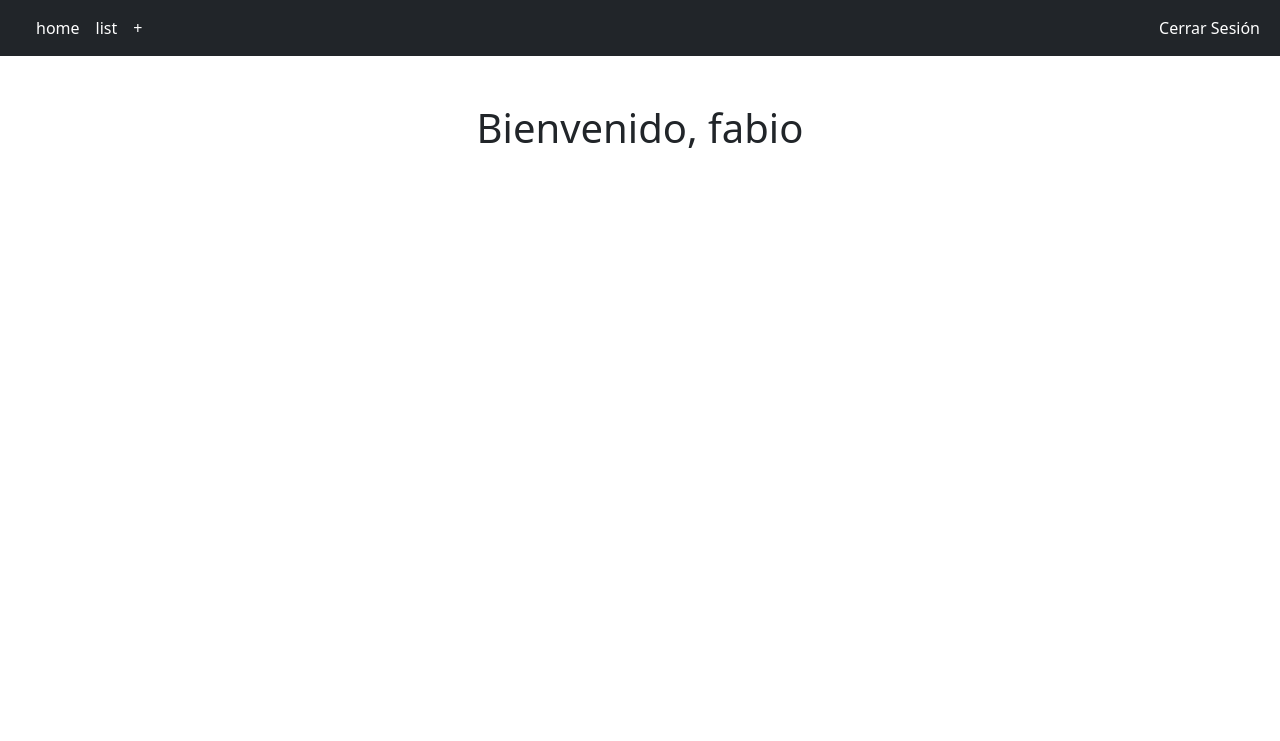
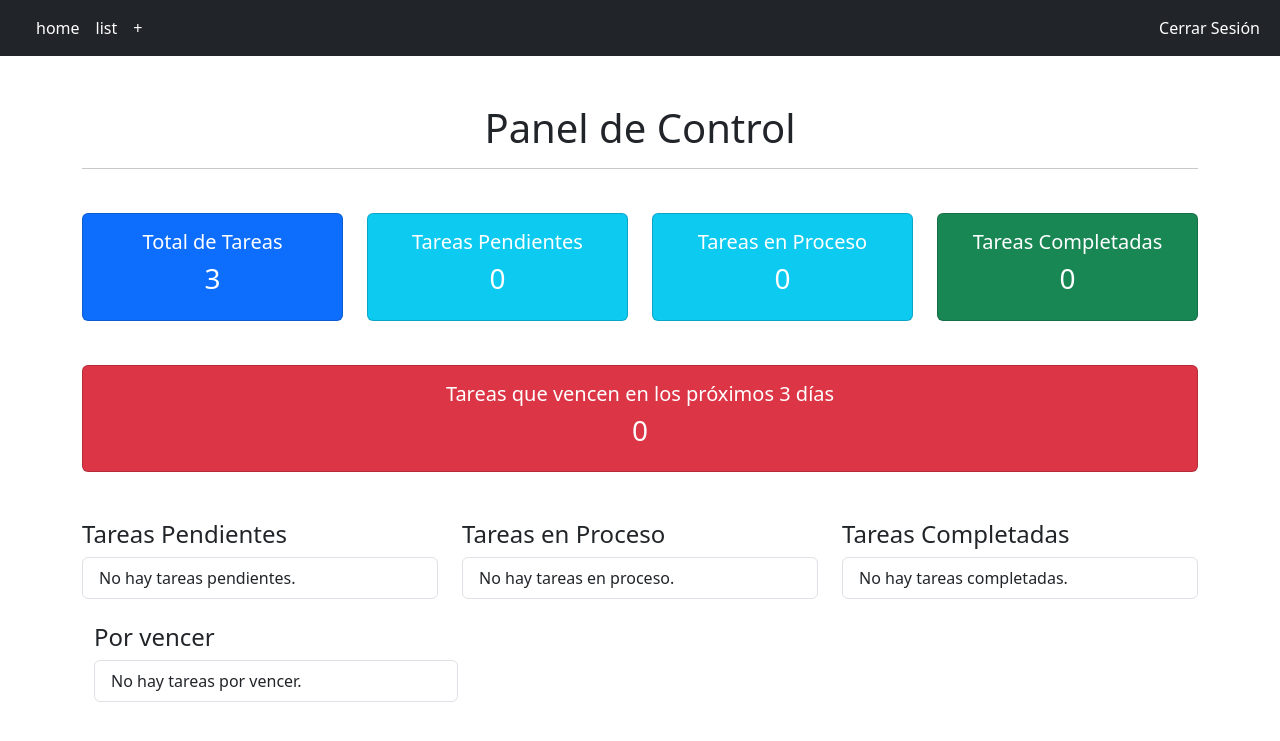
Before and after one commit to maleniadude/task_manager, a Django app: page /dashboard/ in a window 1280 px wide. Shown: the top 741 px of the page. Run offline with Django 5.2, Linux system fonts and the light colour scheme; a user stored in the database is signed in; data comes from the database, SQL or seed files in the repository; both versions use the stored data as it was before the commit; some libraries are stand-ins or nearby versions.

Commit message:
filtrado, búsqueda; actualizar y cerrar sesión
se creo la plantilla actualizar, se cambio la lógica de la vista actualizar. se agrego el botón actualizar para cada tarea.

cambio del filtrado por categoría y búsqueda por titulo
plantilla modificada para realizar las consultas del filtrado y busqueda, funciones creadas dentro de la vista lista para la funcionalidad de las busquedas

cambios en el template dashboard
se modifico el dashboard que se tenia de base por uno mejor para mejor manejo de las variables. y se cambio todo el template dashboard.html para mostrar el resumen de las tareas y ver clasificadas cada tarea

cierre de sesión, se creo una plantilla para confirmar el cierre de sesión que redirecciona de nuevo al login.
se creo un vista Customlogoutview basada en clases para el cierre de sesion

```diff
--- a/sistem/static/css/styles.css
+++ b/sistem/static/css/styles.css
@@ -1,5 +1,5 @@
 .image-small {
     max-width: 1000px;
-    max-height: 1000px;
+    max-height: 100px;
     object-fit: cover;
 }
--- a/sistem/tasks/forms.py
+++ b/sistem/tasks/forms.py
@@ -5,4 +5,4 @@ from .models import Task
 class TaskForm(ModelForm):
     class Meta:
         model = Task
-        fields = fields = ['title', 'subtitle', 'description', 'content', 'fecha_ven', 'estado', 'completed', 'image_frontpage', 'category']
+        fields = fields = ['title', 'subtitle', 'description', 'content', 'fecha_ven', 'update', 'estado', 'image_frontpage', 'category']
--- a/sistem/tasks/templates/dashboard.html
+++ b/sistem/tasks/templates/dashboard.html
@@ -1,29 +1,122 @@
 {% extends 'main.html' %}
 
-{% block title %} Dashboard {% endblock %}
+{% block title %}Dashboard{% endblock %}
 
 {% block content %}
 <div class="container py-5">
-    <h1 class="text-center mb-4">Bienvenido, {{ user.username }}</h1>
+    <h1 class="text-center">Panel de Control</h1>
+    <hr>
 
-    <div class="container">
-        <div class="row row-cols-auto">
-            {% for task in tasks %}
-            <div class="col">
-                <div class="card" style="width: 25rem;">
-                    <img src="{{ task.image_frontpage.url }}" class="card-img-top" alt="Imagen de la tarea">
-                    <div class="card-body">
-                        <h5 class="card-title">{{ task.title }}</h5>
-                        <p class="card-text">{{ task.subtitle }}</p>
-                        <a href="{% url 'task' task.id %}" class="btn btn-primary">Leer detalles</a>
-                        <form method="POST" action="{% url 'task_delete' task.id %}" class="d-inline">
-                            {% csrf_token %}
-                            <button type="submit" class="btn btn-danger">Eliminar</button>
-                        </form>
-                    </div>
+    <div class="row text-center my-4">
+        <!-- Total de Tareas -->
+        <div class="col-md-3">
+            <div class="card bg-primary text-white">
+                <div class="card-body">
+                    <h5>Total de Tareas</h5>
+                    <h3>{{ total_tasks }}</h3>
                 </div>
             </div>
-            {% endfor %}
+        </div>
+
+        <!-- Pendientes -->
+        <div class="col-md-3">
+            <div class="card bg-info text-white">
+                <div class="card-body">
+                    <h5>Tareas Pendientes</h5>
+                    <h3>{{ pending_tasks_count }}</h3>
+                </div>
+            </div>
+        </div>
+
+        <!-- en Proceso -->
+        <div class="col-md-3">
+            <div class="card bg-info text-white">
+                <div class="card-body">
+                    <h5>Tareas en Proceso</h5>
+                    <h3>{{ in_progress_tasks_count }}</h3>
+                </div>
+            </div>
+        </div>
+
+        <!-- Completadas -->
+        <div class="col-md-3">
+            <div class="card bg-success text-white">
+                <div class="card-body">
+                    <h5>Tareas Completadas</h5>
+                    <h3>{{ completed_tasks_count }}</h3>
+                </div>
+            </div>
+        </div>
+    </div>
+
+    <!-- por vencer -->
+    <div class="row text-center">
+        <div class="col-md-12">
+            <div class="card bg-danger text-white">
+                <div class="card-body">
+                    <h5>Tareas que vencen en los próximos 3 días</h5>
+                    <h3>{{ upcoming_tasks_count }}</h3>
+                </div>
+            </div>
+        </div>
+    </div>
+
+    <!-- Lista de tareas -->
+    <div class="row mt-5">
+        <div class="col-md-4">
+            <h4>Tareas Pendientes</h4>
+            <ul class="list-group">
+                {% for task in pending_tasks %}
+                    <li class="list-group-item">
+                        {{ task.title }}
+                        <a href="{% url 'task' task.id %}" class="btn btn-sm btn-primary float-end">Ver</a>
+                    </li>
+                {% empty %}
+                    <li class="list-group-item">No hay tareas pendientes.</li>
+                {% endfor %}
+            </ul>
+        </div>
+        <div class="col-md-4">
+            <h4>Tareas en Proceso</h4>
+            <ul class="list-group">
+                {% for task in in_progress_tasks %}
+                    <li class="list-group-item">
+                        {{ task.title }}
+                        <a href="{% url 'task' task.id %}" class="btn btn-sm btn-primary float-end">Ver</a>
+                    </li>
+                {% empty %}
+                    <li class="list-group-item">No hay tareas en proceso.</li>
+                {% endfor %}
+            </ul>
+        </div>
+        <div class="col-md-4">
+            <h4>Tareas Completadas</h4>
+            <ul class="list-group">
+                {% for task in completed_tasks %}
+                    <li class="list-group-item">
+                        {{ task.title }}
+                        <a href="{% url 'task' task.id %}" class="btn btn-sm btn-primary float-end">Ver</a>
+                    </li>
+                {% empty %}
+                    <li class="list-group-item">No hay tareas completadas.</li>
+                {% endfor %}
+            </ul>
+        </div>
+    </div>
+
+    <div class="container py-4">
+        <div class="col-md-4">
+            <h4>Por vencer</h4>
+            <ul class="list-group">
+                {% for task in upcoming_tasks %}
+                    <li class="list-group-item">
+                        {{ task.title }}
+                        <a href="{% url 'task' task.id %}" class="btn btn-sm btn-danger float-end">Ver</a>
+                    </li>
+                {% empty %}
+                    <li class="list-group-item">No hay tareas por vencer.</li>
+                {% endfor %}
+            </ul>
         </div>
     </div>
 </div>
--- a/sistem/tasks/templates/task_confirm_delete.html
+++ b/sistem/tasks/templates/task_confirm_delete.html
@@ -20,11 +20,11 @@
                     </div>
                     <div class="card-body text-center">
                         <p>¿Estás seguro de que deseas eliminar esta tarea?</p>
-                        <p><strong>{{ object.titulo }}</strong></p>
+                        <p>{{ object.title }}</p>
                         <form method="post">
                             {% csrf_token %}
                             <input class="btn btn-danger" type="submit" value="Eliminar">
-                            <a href="{% url 'task_list' %}" class="btn btn-secondary">Cancelar</a>
+                            <a href="{% url 'task' task.id %}" class="btn btn-secondary">Cancelar</a>
                         </form>
                     </div>
                 </div>
--- a/sistem/tasks/urls.py
+++ b/sistem/tasks/urls.py
@@ -2,20 +2,19 @@ from django.urls import path
 from .views import TaskCreate, TaskDeleteView, TaskDetailView, TaskListView, TaskUpdateView
 from django.contrib.auth.views import LoginView, LogoutView
 from django.urls import path
-from .views import RegisterView, Dashboard
+from .views import RegisterView, DashboardView, CustomLogoutView
 from tasks import views
 
 urlpatterns = [
-    path('dashboard/', Dashboard.as_view(), name='dashboard'),
-
+    path('dashboard/', DashboardView.as_view(), name='dashboard'),
     path('tasks/', TaskListView.as_view(), name='task_list'),
     path('task/<uuid:pk>/', TaskDetailView.as_view(), name='task'),
 
     path('tasks/create/', TaskCreate.as_view(), name='task_create'),
-    path('tasks/<uuid:pk>/update/', TaskUpdateView.as_view(), name='task_update'),
+    path('task/<uuid:pk>/update/', TaskUpdateView.as_view(), name='task_update'),
     path('tasks/<uuid:pk>/delete/', TaskDeleteView.as_view(), name='task_delete'),
 
     path('login/', LoginView.as_view(template_name='Registration/login.html'), name='login'),
-    path('logout/', LogoutView.as_view(next_page='/login/'), name='logout'),
+    path('logout/', CustomLogoutView.as_view(template_name = 'Registration/logout.html'), name='logout'),
     path('register/', RegisterView.as_view(), name='register'),
 ]
--- a/sistem/tasks/views.py
+++ b/sistem/tasks/views.py
@@ -1,6 +1,6 @@
 from django.views.generic.base import TemplateView
-from datetime import date, timedelta
-from django.shortcuts import redirect, render
+from django.utils.timezone import now, timedelta
+from django.db.models import Q
 from .forms import TaskForm
 from tasks.models import Category, Task
 from django.views.generic import ListView, DetailView, CreateView, UpdateView, DeleteView
@@ -10,7 +10,6 @@ from django.urls import reverse_lazy
 from django.contrib.auth.models import User
 from django.contrib.auth.views import LoginView
 from django.http import Http404
-
 
 class RegisterView(CreateView):
     model = User
@@ -33,19 +32,37 @@ class CustomLoginView(LoginView):
     def get_success_url(self):
         return reverse_lazy('dashboard')
 
-class Dashboard(LoginRequiredMixin, TemplateView):
+class CustomLogoutView(LoginView):
+    template_name = 'Registration/logout.html'
+
+    def get_success_url(self):
+        return reverse_lazy('login')
+
+class DashboardView(TemplateView):
     template_name = 'dashboard.html'
 
     def get_context_data(self, **kwargs):
         context = super().get_context_data(**kwargs)
-        user_tasks = Task.objects.filter(usuario=self.request.user)
-        context['total_tareas'] = user_tasks.count()
-        context['pendientes'] = user_tasks.filter(estado='P').count()
-        context['en_proceso'] = user_tasks.filter(estado='E').count()
-        context['completadas'] = user_tasks.filter(estado='C').count()
-        context['proximas_vencer'] = user_tasks.filter(
-            fecha_ven__range=[date.today(), date.today() + timedelta(days=3)]
+        user = self.request.user
+
+        user_tasks = Task.objects.filter(usuario=user)
+        context['total_tasks'] = user_tasks.count()
+
+        context['pending_tasks'] = user_tasks.filter(estado='pending_tasks')
+        context['pending_tasks_count'] = context['pending_tasks'].count()
+
+        context['in_progress_tasks'] = user_tasks.filter(estado='in_progress_tasks')
+        context['in_progress_tasks_count'] = context['in_progress_tasks'].count()
+
+        context['completed_tasks'] = user_tasks.filter(estado='completed_tasks')
+        context['completed_tasks_count'] = context['completed_tasks'].count()
+
+        upcoming_deadline = now() + timedelta(days=3)
+        context['upcoming_tasks'] = user_tasks.filter(
+            fecha_ven__lte=upcoming_deadline,
+            fecha_ven__gte=now()
         )
+        context['upcoming_tasks_count'] = context['upcoming_tasks'].count()
         return context
 
 class TaskCreate(LoginRequiredMixin, CreateView):
@@ -63,17 +80,30 @@ class TaskListView(LoginRequiredMixin, ListView):
     template_name = 'task_list.html'
 
     def get_queryset(self):
-        queryset = Task.objects.filter(usuario=self.request.user)
+        user = self.request.user
 
-        category = self.request.GET.get('category')
-        if category:
-            queryset = queryset.filter(categorys__id=category)
+        category_filter = self.request.GET.get('category', None)
+        search_query = self.request.GET.get('q', '')
 
-        search_query = self.request.GET.get('q')
+        queryset = Task.objects.filter(usuario=user)
+
         if search_query:
-            queryset = queryset.filter(titulo__icontains=search_query)
+            queryset = queryset.filter(
+                Q(title__icontains=search_query) |
+                Q(description__icontains=search_query)
+            )
+
+        if category_filter:
+            queryset = queryset.filter(category=category_filter)
 
         return queryset
+
+    def get_context_data(self, **kwargs):
+        context = super().get_context_data(**kwargs)
+        context['categories'] = Category.objects.all()
+        context['search_query'] = self.request.GET.get('q', '')
+        context['selected_category'] = self.request.GET.get('category', None)
+        return context
 
 class TaskDetailView(LoginRequiredMixin, DetailView):
     model = Task
@@ -87,23 +117,13 @@ class TaskDetailView(LoginRequiredMixin, DetailView):
 
 class TaskUpdateView(LoginRequiredMixin, UpdateView):
     model = Task
-    fields = '__all__'
+    form_class = TaskForm
     template_name = 'task_update.html'
-    def edit(request, task_id):
-        task = Task.objects.get(id=task_id)
+    success_url = '/tasks/'
 
-        if request.method == 'POST':
-            task.title = request.POST.get('title')
-            task.description = request.POST.get('description')
-            task.fecha_ven = request.POST.get('fecha_ven')
-            task.estado = request.POST.get('estado')
-            category_ids = request.POST.getlist('categories')
-
-            task.category.set(category_ids)
-            task.save()
-            return redirect('dashboard')
-
-        categories = Category.objects.all()
+    def form_valid(self, form):
+        form.instance.usuario = self.request.user
+        return super().form_valid(form)
 
 class TaskDeleteView(LoginRequiredMixin, DeleteView):
     model = Task
```
Also changed, not shown: sistem/tasks/models.py (+4 -5 lines), sistem/tasks/templates/Registration/logout.html (+7 -2 lines), sistem/tasks/templates/task.html (+40 -9 lines), sistem/tasks/templates/task_list.html (+12 -7 lines), sistem/tasks/templates/task_update.html (+40 -0 lines), sistem/db.sqlite3, sistem/static/images/Columbina_credits_to_Mollycoddle_ee_on_tiktok.jpg (added), sistem/static/images/WhatsApp_Image_2024-09-22_at_4.06.06_PM.jpeg (added), sistem/static/images/artworks-KkMc34WB2SNA-0-t500x500.jpg (added), sistem/static/images/artworks-KkMc34WB2SNA-0-t500x500_TPO2lQK.jpg (added), sistem/static/images/ecc4208f10ef65787d9b9c1a43488289.1000x1000x1.png (added), sistem/static/images/f634afcc-7252-4359-a6a6-339371c7ba92.jpg (added), sistem/tasks/migrations/0008_remove_task_completed_alter_task_estado.py (added), sistem/tasks/migrations/0009_alter_task_estado.py (added).
